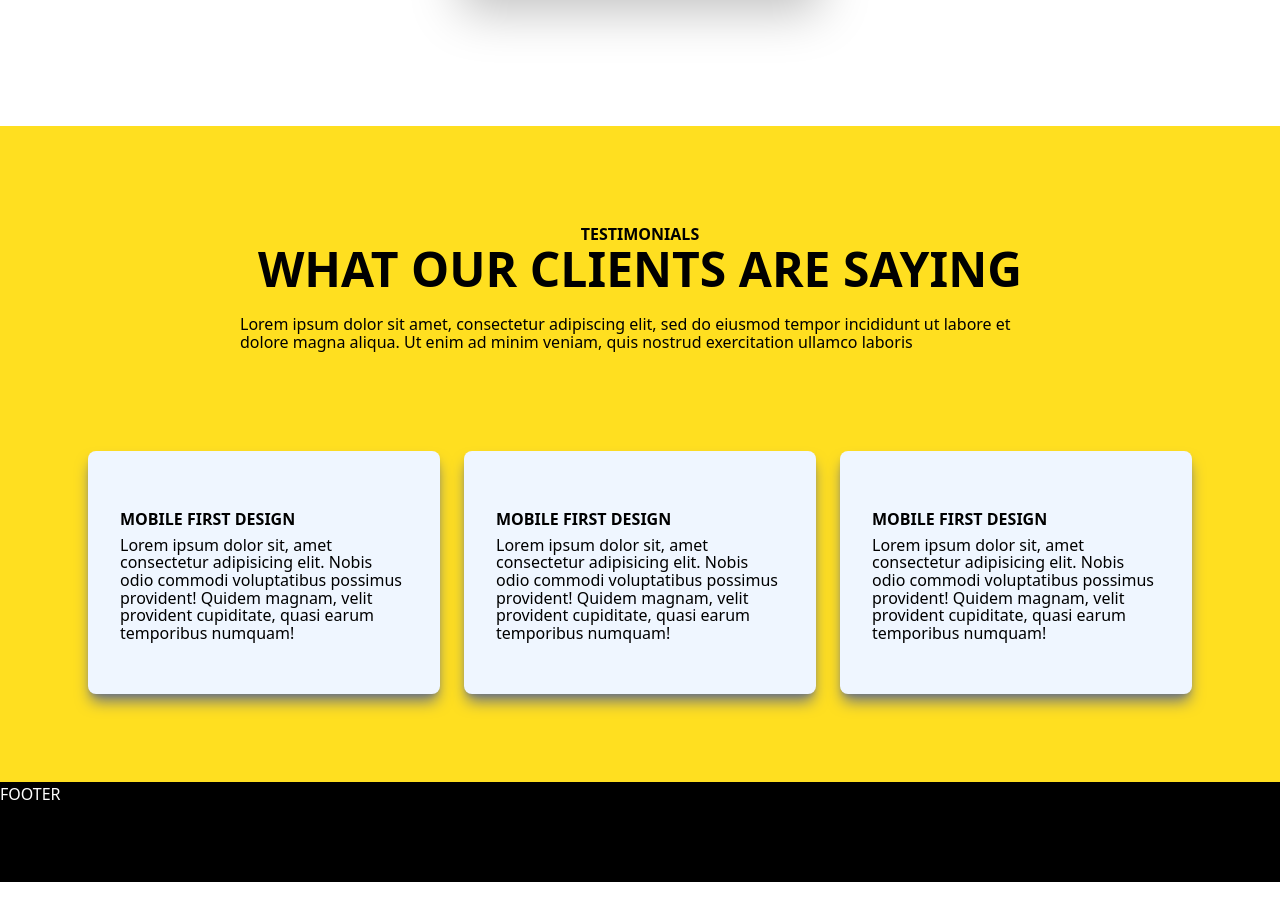
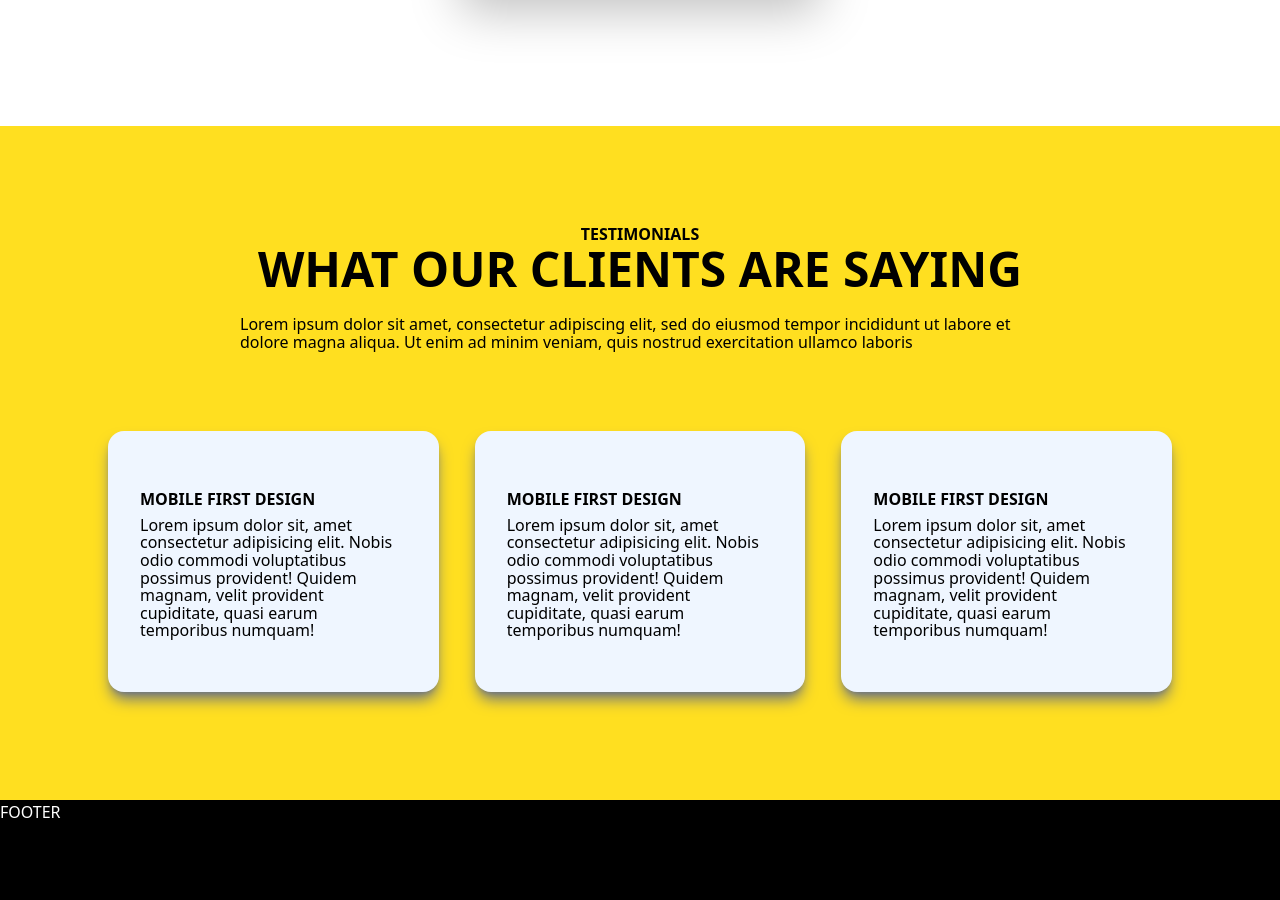
Before and after one commit to britt-young/GulfCoastWDD, a React (Vite) app: page / in a window 1280 px wide. Shown: the part 4990-5890 px from the top of the page. Built offline with nearby package versions, Linux system fonts and the light colour scheme.

Commit message:
testimonial card styling/margins

```diff
--- a/src/Components/Testimonials.jsx
+++ b/src/Components/Testimonials.jsx
@@ -2,8 +2,8 @@ import React from "react";
 
 const Testimonials = () => {
   return (
-    <div className="bg-yellow-300 pt-20">
-      <div className="mx-auto max-w-7xl flex flex-col items-center justify-center py-5">
+    <div className="bg-yellow-300 p-20">
+      <div className="mx-auto max-w-7xl flex flex-col items-center justify-center py-5 mb-10">
         <h4 className="">testimonials</h4>
         <h2 className="text-center text-3xl font-bold">what our clients are saying</h2>
         <p className="mt-5 lg:w-200 mx-5">
@@ -13,9 +13,9 @@ const Testimonials = () => {
         </p>
       </div>
       {/* Testimonial Grid */}
-      <div className="mx-auto  grid grid-cols-1 lg:grid-cols-3 lg:gap-x-2 lg:gap-y-20 gap-0 lg:p-20 pb-4 overflow-hidden">
+      <div className="mx-auto max-w-full grid grid-cols-1 lg:grid-cols-3 p-5 lg:gap-x-5 overflow-hidden">
         {/* Testimonial Card */}
-        <div className="bg-blue-50 h-fit m-2 mt-20 lg:mt-0 p-8 shadow-lg shadow-gray-500 rounded-lg flex flex-col relative">
+        <div className="bg-blue-50 h-fit m-2 mt-5 lg:mt-0 p-8 shadow-lg shadow-gray-500 rounded-4xl lg:rounded-2xl flex flex-col relative">
           <div className="my-2 items-start justify-start">
             <h4 className="mt-5">Mobile First Design</h4>
             <p className="mt-2 mb-3">
@@ -26,7 +26,7 @@ const Testimonials = () => {
           </div>
         </div>
         {/* Testimonial Card */}
-        <div className="bg-blue-50 h-fit m-2 mt-20 lg:mt-0 p-8 shadow-lg shadow-gray-500 rounded-lg flex flex-col relative">
+        <div className="bg-blue-50 h-fit m-2 mt-5 lg:mt-0 p-8 shadow-lg shadow-gray-500 rounded-4xl lg:rounded-2xl flex flex-col relative">
           <div className="my-2 items-start justify-start">
             <h4 className="mt-5">Mobile First Design</h4>
             <p className="mt-2 mb-3">
@@ -37,7 +37,7 @@ const Testimonials = () => {
           </div>
         </div>
         {/* Testimonial Card */}
-        <div className="bg-blue-50 h-fit m-2 mt-20 lg:mt-0 p-8 shadow-lg shadow-gray-500 rounded-lg flex flex-col relative">
+        <div className="bg-blue-50 h-fit m-2 mt-5 lg:mt-0 p-8 shadow-lg shadow-gray-500 rounded-4xl lg:rounded-2xl flex flex-col relative">
           <div className="my-2 items-start justify-start">
             <h4 className="mt-5">Mobile First Design</h4>
             <p className="mt-2 mb-3">
```
